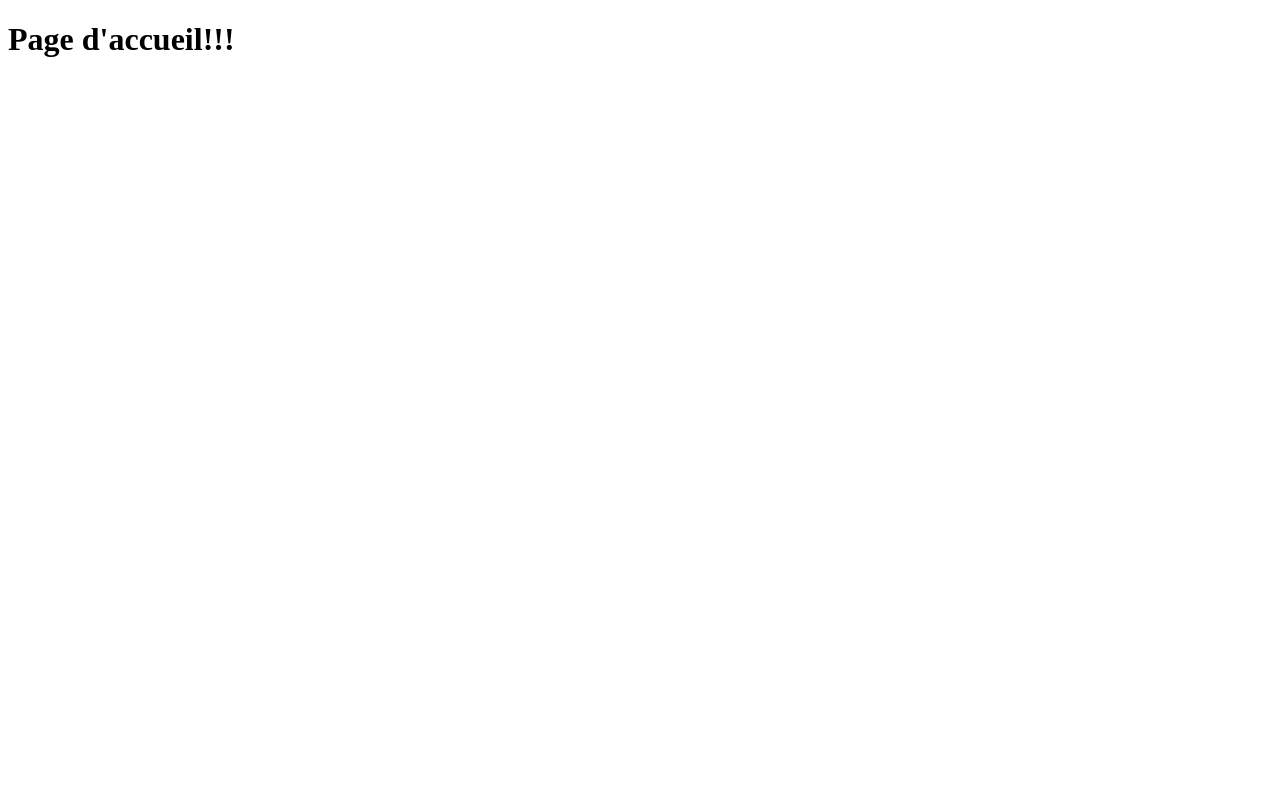
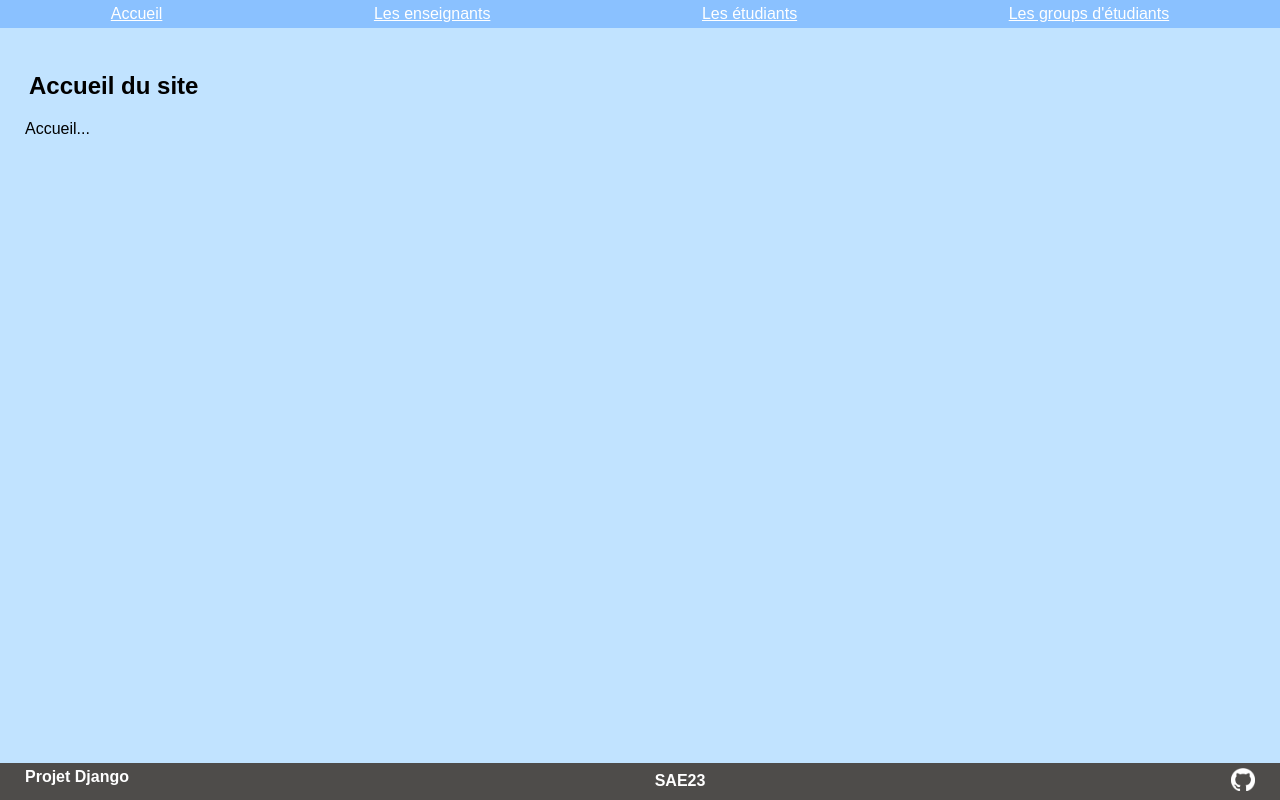
Before and after one commit to FritschyMatheo/Site-Gestion-Absences, a Django app: page /SAE_GA/index/ in a window 1280 px wide. Before the commit the page is almost empty. Run offline with Django 5.2, Linux system fonts and the light colour scheme.

Commit message:
Création CSS et extend main

```diff
--- /dev/null
+++ b/SAE23/SAE_GA/static/SAE_GA/style.css
@@ -0,0 +1,92 @@
+/*------------ Base ------------*/
+
+*{
+    box-sizing: border-box;
+    font-family: Arial, Helvetica, sans-serif;
+}
+
+html, body{
+    height: 100%;
+}
+
+#content{
+    display: flex;
+    align-items: start;
+    flex-grow: 1;
+    background-color:rgb(193, 227, 255) ;
+}
+
+body{
+    padding: 0px;
+    margin: 0px;
+    display: flex;
+    flex-direction: column;
+}
+
+main{
+    margin: 0px auto;
+    padding: 5px;
+    padding-top: 20px;
+    display: flex;
+    flex-direction: column;
+    justify-content: center;
+    flex-grow: 1;
+}
+
+h1{
+    color: #ff2020;
+}
+
+h2,h3,h4{
+    align-self: flex-start;
+    margin: 4px;
+}
+
+nav{
+    background-color: #8ac1ff;
+    padding: 5px;
+    display: flex;
+    justify-content: space-around;
+    align-items: center;
+}
+
+a{
+    color: #ffffff;
+    text-align: center;
+}
+
+a:hover{
+    text-decoration: underline;
+    color: #ff2020;
+}
+
+
+/*------------ Articles ------------*/
+
+
+article{
+    margin: 10px;
+    padding: 10px;
+    display: flex;
+    flex-direction: column;
+    flex-wrap: wrap;
+    border-radius: 8px;
+    border: black;
+}
+
+article footer{
+    align-self: flex-end;
+    margin: 5px;
+    border: black;
+    padding: 6px;
+    padding-inline: 8px;
+}
+
+footer#fin{
+    background-color: #4e4c4a;
+    padding: 5px;
+    padding-inline: 25px;
+    display: flex;
+    justify-content: space-between;
+    color: #ffffff;
+}
--- a/SAE23/SAE_GA/templates/SAE_GA/index.html
+++ b/SAE23/SAE_GA/templates/SAE_GA/index.html
@@ -1,10 +1,10 @@
-<!DOCTYPE html>
-<html lang="en">
-<head>
-    <meta charset="UTF-8">
-    <title>Page d'accueil</title>
-</head>
-<body>
-<h1>Page d'accueil!!!</h1>
-</body>
-</html>
+{% extends "SAE_GA/main.html" %}
+
+{% block title %} Accueil {% endblock %} {% block content %}
+
+<article>
+    <h2>Accueil du site</h2>
+    <p>Accueil...</p>
+</article>
+
+{% endblock %}
--- /dev/null
+++ b/SAE23/SAE_GA/templates/SAE_GA/main.html
@@ -0,0 +1,40 @@
+<!DOCTYPE html>
+<html lang="fr">
+  <head>
+    {% load static %}
+    <link rel="stylesheet" href="{%static 'SAE_GA/style.css' %}" />
+    <title>{% block title %}Gestion des absences {% endblock %}</title>
+  </head>
+  <body>
+    <aside id="sidebar">
+      {% block sidebar %}
+      <nav>
+        <a href="/SAE_GA/">Accueil</a>
+        <a href="/SAE_GA/">Les enseignants</a>
+        <a href="/SAE_GA/">Les étudiants</a>
+        <a href="/SAE_GA/">Les groups d'étudiants</a>
+      </nav>
+      {% endblock %}
+    </aside>
+    <div id="content">
+      <main>
+        {% block content %}
+        <h1>bloc principal</h1>
+        {% endblock %}
+      </main>
+    </div>
+  </body>
+  <footer id="fin">
+    {% block footer %}
+    <strong>Projet Django</strong>
+    <h4>SAE23</h4>
+    <a href="https://github.com/FritschyMatheo/Site-Gestion-Absences">
+      <img
+        src="../../static/SAE_GA/Images/github-mark-white.png"
+        alt="Lien Github"
+        width="24"
+      />
+    </a>
+    {% endblock %}
+  </footer>
+</html>
```
Also changed, not shown: SAE23/SAE_GA/static/SAE_GA/Images/github-mark-white.png (added).
